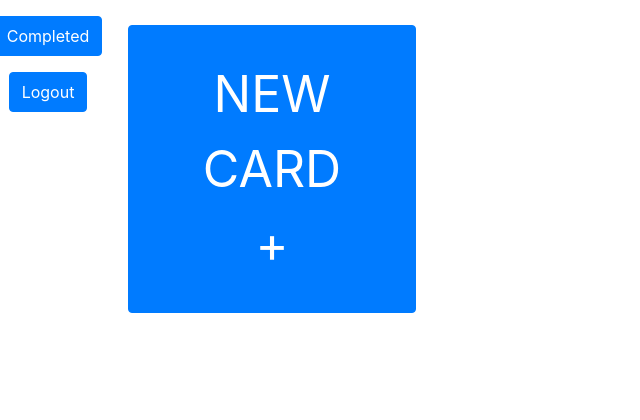
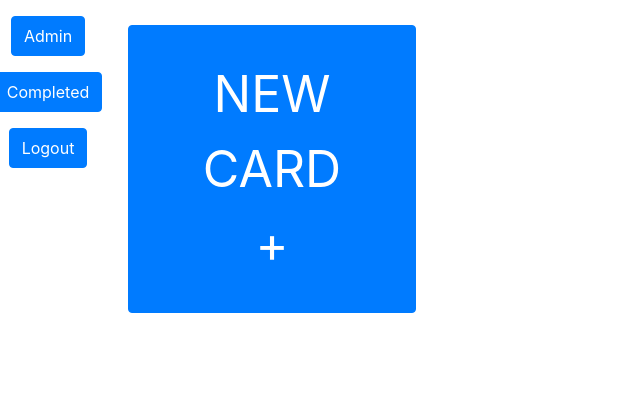
Before and after one commit to Nagum0/todo-app, a Flask app: page /home in a window 1280 px wide. Shown: the top 420 px of the page, without its empty margins (0-640 px from the left). Run offline with Flask 3, Linux system fonts and the light colour scheme; the visitor is signed in with stand-in values (Sample User, id 1); data that the repository does not hold is empty.

Commit message:
Show Admin btn if user is an admin.

```diff
--- a/app.py
+++ b/app.py
@@ -136,5 +136,15 @@ def completed():
     else:
         return redirect(url_for("login"))
 
+# --------------------------- #
+#            ADMIN            #
+# --------------------------- #
+@app.route("/admin")
+def admin():
+    if "user" in session:
+        return f"<h1>Admin: {session['user']}</h1>"
+    else:
+        redirect(url_for("login"))
+
 if __name__ == "__main__":
     app.run(debug=True)
--- a/static/js/home.js
+++ b/static/js/home.js
@@ -23,7 +23,12 @@ function httpPost(url, body) {
 //          DOM Loaded         #
 // --------------------------- #
 document.addEventListener("DOMContentLoaded", () => {
+    // --------------------------- #
+    //            ADMIN            #
+    // --------------------------- #
     // Send POST to check if user is admin.
+    const admin_page_btn = document.getElementById("adminBtn")
+
     fetch("/home", {
         method: "POST",
         headers: {
@@ -34,9 +39,17 @@ document.addEventListener("DOMContentLoaded", () => {
         return res.json()
     }).then((data) => {
         if (data.msg == "isadmin") {
-
+            admin_page_btn.hidden = false
+        }
+        else {
+            admin_page_btn.hidden = true
         }
     }).catch(err => console.log(err))
+
+    // Redirect to /admin.
+    admin_page_btn.addEventListener("click", () => {
+        window.location.href = "/admin"
+    })
 
     // --------------------------- #
     //           DELETE            #
--- a/templates/home.html
+++ b/templates/home.html
@@ -12,6 +12,7 @@
     <div class="main" id="mainCont">
         <!-- Navbar -->
         <nav class="home-nav">
+            <button type="button" class="btn btn-primary icon" hidden id="adminBtn">Admin</button>
             <button type="button" class="btn btn-primary icon" id="completedBtn">Completed</button>
             <button type="button" class="btn btn-primary icon" id="logoutBtn">Logout</button>
         </nav>
```
